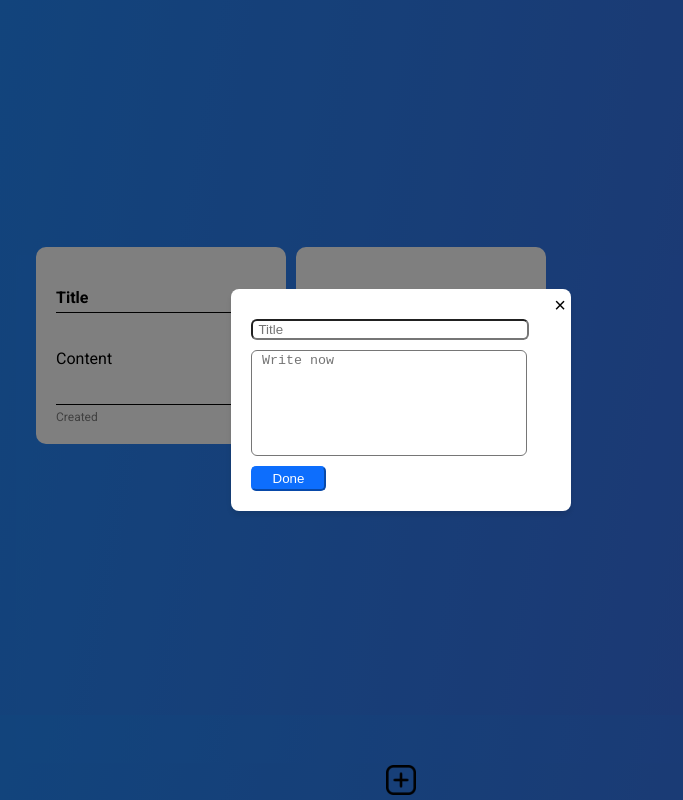
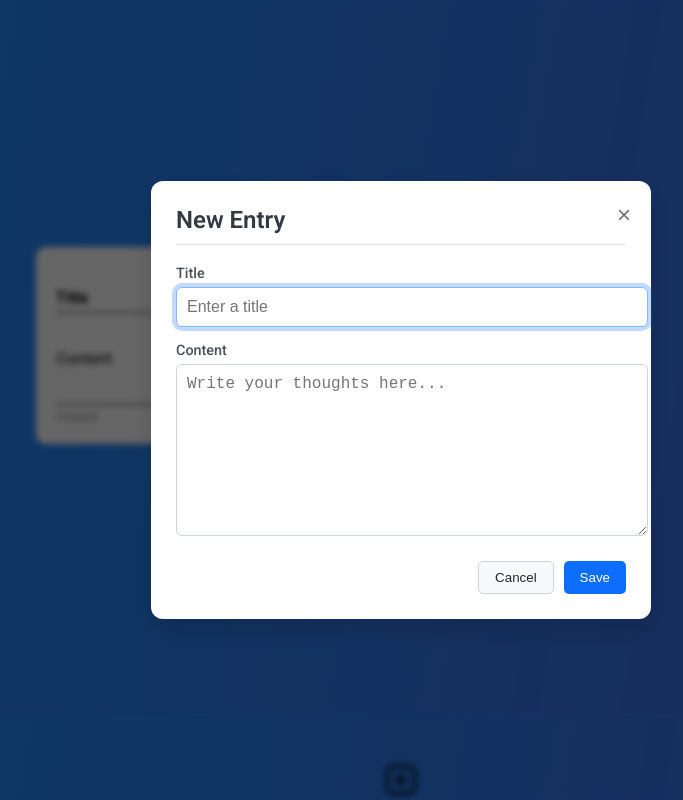
Before and after one commit to schmenniooo/Journal_IO, a React (Vite) app: page / in a window 1280 px wide. Both pictures are taken after a click on the button 640 px from the left and 864 px from the top of the page. Shown: the part 85-885 px from the top of the page, without its empty margins (239-922 px from the left). Built offline with nearby package versions, Linux system fonts and the light colour scheme.

Commit message:
new modal design

```diff
--- a/src/components/modals/editEntryModal/modalEntryView.css
+++ b/src/components/modals/editEntryModal/modalEntryView.css
@@ -1,77 +1,159 @@
 
 .modal-overlay {
-
     position: fixed;
     top: 0;
     left: 0;
     right: 0;
     bottom: 0;
-    background-color: rgba(0, 0, 0, 0.5);
+    background-color: rgba(0, 0, 0, 0.6);
     display: flex;
     justify-content: center;
     align-items: center;
     z-index: 1000;
+    backdrop-filter: blur(3px);
+    transition: all 0.3s ease;
 }
 
 .modal-content {
+    background-color: white;
+    padding: 25px;
+    border-radius: 12px;
+    width: 450px;
+    max-width: 90%;
+    box-shadow: 0 10px 25px rgba(0, 0, 0, 0.15);
+    position: relative;
+    color: #212529;
+    animation: modalFadeIn 0.3s ease;
+}
 
-    background-color: white;
-    padding: 20px;
-    border-radius: 8px;
-    width: 300px;
-    max-width: 90%;
-    box-shadow: 0 4px 6px rgba(0, 0, 0, 0.1);
-    position: relative;
-    color: black;
+@keyframes modalFadeIn {
+    from {
+        opacity: 0;
+        transform: translateY(-20px);
+    }
+    to {
+        opacity: 1;
+        transform: translateY(0);
+    }
 }
 
 .modal-close {
-
     position: absolute;
-    top: 0;
-    right: 0;
+    top: 15px;
+    right: 15px;
     background: transparent;
     border: none;
-    font-size: 20px;
+    font-size: 24px;
     cursor: pointer;
     padding: 5px;
+    color: #6c757d;
+    transition: color 0.2s;
+}
+
+.modal-close:hover {
+    color: #dc3545;
+}
+
+.modal-title {
+    margin: 0 0 20px 0;
+    color: #343a40;
+    font-size: 1.5rem;
+    font-weight: 600;
+    border-bottom: 1px solid #dee2e6;
+    padding-bottom: 10px;
 }
 
 .inputForm {
+    display: flex;
+    flex-direction: column;
+    gap: 15px;
+}
 
-    display: grid;
-    grid-gap: 10px;
+.form-group {
+    display: flex;
+    flex-direction: column;
+    gap: 5px;
+}
+
+.form-group label {
+    font-weight: 500;
+    color: #495057;
+    font-size: 0.9rem;
+}
+
+.inputBox {
+    border: 1px solid #ced4da;
+    border-radius: 6px;
+    padding: 10px;
+    font-size: 1rem;
+    width: 100%;
+    transition: border-color 0.2s, box-shadow 0.2s;
+}
+
+.inputBox:focus {
+    outline: none;
+    border-color: #86b7fe;
+    box-shadow: 0 0 0 0.25rem rgba(13, 110, 253, 0.25);
+}
+
+#content {
+    height: 150px;
+    resize: vertical;
+    min-height: 100px;
+    max-height: 300px;
+}
+
+.form-actions {
+    display: flex;
+    justify-content: flex-end;
+    gap: 10px;
     margin-top: 10px;
 }
 
-.inputBox {
-
-    border-radius: 6px;
-    width: 90%;
-}
-
-#content {
-
-    width: 90%;
-    height: 100px;
-    resize: none;
+.saveButton, .cancelButton {
+    cursor: pointer;
+    border-radius: 5px;
+    padding: 8px 16px;
+    font-weight: 500;
+    transition: all 0.2s;
+    border: none;
 }
 
 .saveButton {
+    background-color: #0d6efd;
+    color: white;
+}
 
-    cursor: pointer;
-    width: 25%;
-    border-radius: 5px;
-    border-color: #0d6efd;
-    color: white;
-    background-color: #0d6efd;
-    padding: 3px;
-}
 .saveButton:hover {
-
     background-color: #0b5ed7;
 }
-.saveButton:active {
 
-    transform: scale(0.95);
+.cancelButton {
+    background-color: #f8f9fa;
+    color: #212529;
+    border: 1px solid #ced4da;
 }
+
+.cancelButton:hover {
+    background-color: #e9ecef;
+}
+
+.saveButton:active, .cancelButton:active {
+    transform: scale(0.97);
+}
+
+@media (max-width: 576px) {
+    .modal-content {
+        padding: 20px;
+        width: 95%;
+    }
+
+    .form-actions {
+        flex-direction: column;
+        gap: 8px;
+    }
+
+    .saveButton, .cancelButton {
+        width: 100%;
+    }
+}
--- a/src/components/modals/editEntryModal/modalEntryView.jsx
+++ b/src/components/modals/editEntryModal/modalEntryView.jsx
@@ -1,19 +1,106 @@
 
-import React from 'react';
-import './modalEntryView.css'
+import React, { useState, useEffect } from 'react';
+import './modalEntryView.css';
 
-const Modal = ({ isOpen, onClose}) => {
+const Modal = ({ isOpen, onClose, entryToEdit = null, onSave }) => {
+    const [formData, setFormData] = useState({
+        title: '',
+        content: ''
+    });
+
+    // If an entry is passed for editing, populate the form
+    useEffect(() => {
+        if (entryToEdit) {
+            setFormData({
+                title: entryToEdit.title || '',
+                content: entryToEdit.content || ''
+            });
+        } else {
+            // Reset form when creating a new entry
+            setFormData({
+                title: '',
+                content: ''
+            });
+        }
+    }, [entryToEdit, isOpen]);
+
+    const handleChange = (e) => {
+        const { name, value } = e.target;
+        setFormData(prev => ({
+            ...prev,
+            [name]: value
+        }));
+    };
+
+    const handleSubmit = (e) => {
+        e.preventDefault();
+
+        // Validate form
+        if (!formData.title.trim() || !formData.content.trim()) {
+            alert('Please fill in both title and content');
+            return;
+        }
+
+        // Create entry object
+        const entry = {
+            id: entryToEdit?.id || Date.now(), // Use existing ID or create new one
+            title: formData.title.trim(),
+            content: formData.content.trim(),
+            date: entryToEdit?.date || new Date().toLocaleDateString('en-US', {
+                year: 'numeric',
+                month: 'long',
+                day: 'numeric'
+            })
+        };
+
+        // Pass the entry to parent component
+        if (onSave) {
+            onSave(entry);
+        }
+
+        // Close the modal
+        onClose();
+    };
 
     if (!isOpen) return null;
 
     return (
-        <div className="modal-overlay">
-            <div className="modal-content">
+        <div className="modal-overlay" onClick={onClose}>
+            <div className="modal-content" onClick={e => e.stopPropagation()}>
                 <button className="modal-close" onClick={onClose}>&times;</button>
-                <form className="inputForm">
-                    <input className="inputBox" type={"text"} placeholder=" Title"/>
-                    <textarea className="inputBox" id={"content"} placeholder=" Write now"/>
-                    <button className="saveButton" type="submit">Done</button>
+                <h3 className="modal-title">{entryToEdit ? 'Edit Entry' : 'New Entry'}</h3>
+
+                <form className="inputForm" onSubmit={handleSubmit}>
+                    <div className="form-group">
+                        <label htmlFor="title">Title</label>
+                        <input
+                            className="inputBox"
+                            type="text"
+                            id="title"
+                            name="title"
+                            value={formData.title}
+                            onChange={handleChange}
+                            placeholder="Enter a title"
+                            autoFocus
+                        />
+                    </div>
+
+                    <div className="form-group">
+                        <label htmlFor="content">Content</label>
+                        <textarea
+                            className="inputBox"
+                            id="content"
+                            name="content"
+                            value={formData.content}
+                            onChange={handleChange}
+                            placeholder="Write your thoughts here..."
+                        />
+                    </div>
+
+                    <div className="form-actions">
+                        <button type="button" className="cancelButton" onClick={onClose}>Cancel</button>
+                        <button type="submit" className="saveButton">Save</button>
+                    </div>
                 </form>
             </div>
         </div>
```
